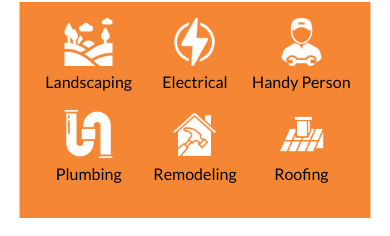
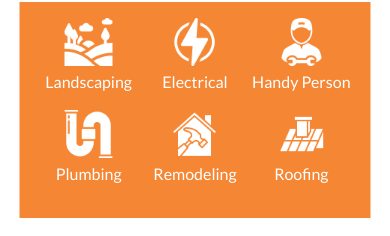
Before and after one commit to RaoofGoher/viseFixIt, a React (Vite) app: page / in a window 390 px wide. Shown: the part 606-842 px from the top of the page. Built offline with nearby package versions, Linux system fonts and the light colour scheme; no server answers.

Commit message:
work in progress 2

```diff
--- a/src/components/HeroIcons.jsx
+++ b/src/components/HeroIcons.jsx
@@ -30,7 +30,7 @@ function HeroIcons() {
           alt="Landscaping"
           className={`w-18 h-12 hover:scale-110 transition-transform`}
         />
-        <span className="text-md mt-1">Landscaping</span>
+        <span className="text-md mt-1 text-white">Landscaping</span>
       </div>
 
       <div
@@ -43,7 +43,7 @@ function HeroIcons() {
           alt="Electrical"
           className="w-18 h-12 hover:scale-110 transition-transform"
         />
-        <span className="text-md mt-1">Electrical</span>
+        <span className="text-md mt-1 text-white">Electrical</span>
       </div>
 
       <div
@@ -56,7 +56,7 @@ function HeroIcons() {
           alt="Handy Person"
           className="w-18 h-12 hover:scale-110 transition-transform"
         />
-        <span className="text-md mt-1">Handy Person</span>
+        <span className="text-md mt-1 text-white">Handy Person</span>
       </div>
 
       <div
@@ -69,7 +69,7 @@ function HeroIcons() {
           alt="Plumbing"
           className="w-18 h-12 hover:scale-110 transition-transform"
         />
-        <span className="text-md mt-1">Plumbing</span>
+        <span className="text-md mt-1 text-white">Plumbing</span>
       </div>
 
       <div
@@ -82,7 +82,7 @@ function HeroIcons() {
           alt="Remodeling"
           className="w-18 h-12 hover:scale-110 transition-transform"
         />
-        <span className="text-md mt-1">Remodeling</span>
+        <span className="text-md mt-1 text-white">Remodeling</span>
       </div>
 
       <div
@@ -95,7 +95,7 @@ function HeroIcons() {
           alt="Roofing"
           className="w-18 h-12 hover:scale-110 transition-transform"
         />
-        <span className="text-md mt-1">Roofing</span>
+        <span className="text-md mt-1 text-white">Roofing</span>
       </div>
     </div>
   );
--- a/src/components/HeroSlider.jsx
+++ b/src/components/HeroSlider.jsx
@@ -29,6 +29,9 @@ const SimpleSlider = () => {
   const isIconCollapsing = useMediaQuery({
     query: '(max-width: 740px)'
   })
+  const isTextCollapsing1 = useMediaQuery({
+    query: '(max-width: 385px)'
+  })
   const settings = {
     dots: false,
     arrows: false,
@@ -45,7 +48,7 @@ const SimpleSlider = () => {
 
       {/* Overlay content positioned on top of the slider */}
       <div className={`absolute  ${isHeroCollapsing2 ? "top-[70px]" : "top-[50px]"} left-1/2 transform z-10 -translate-x-1/2 ${isHeroCollapsing ? "w-[80vw]" : ""}`}>
-        <h1 className="text-5xl font-bold text-center text-white">
+        <h1 className={` ${isTextCollapsing1 ? "text-2xl" : "text-5xl"}  font-bold text-center text-white`}>
           Find Top-rated Certified
           <br />
           Pros In Your Area.
```
